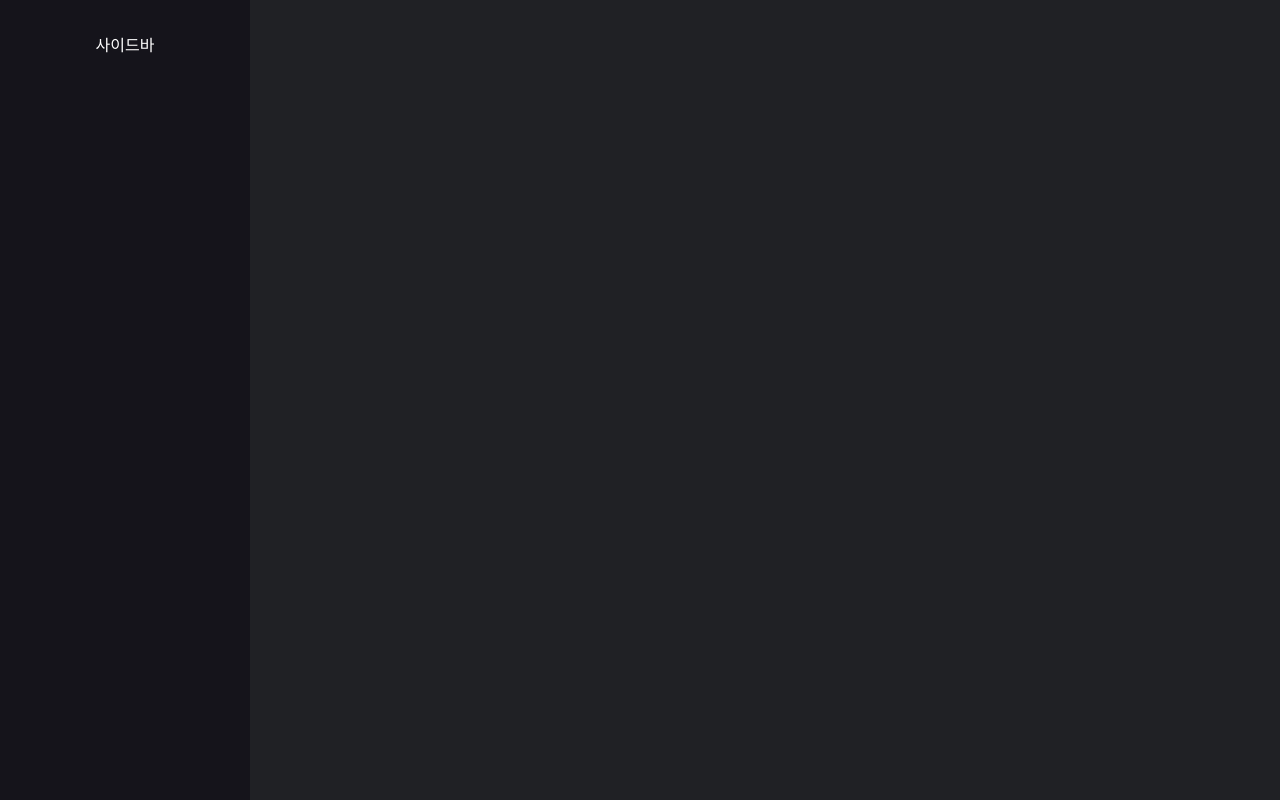
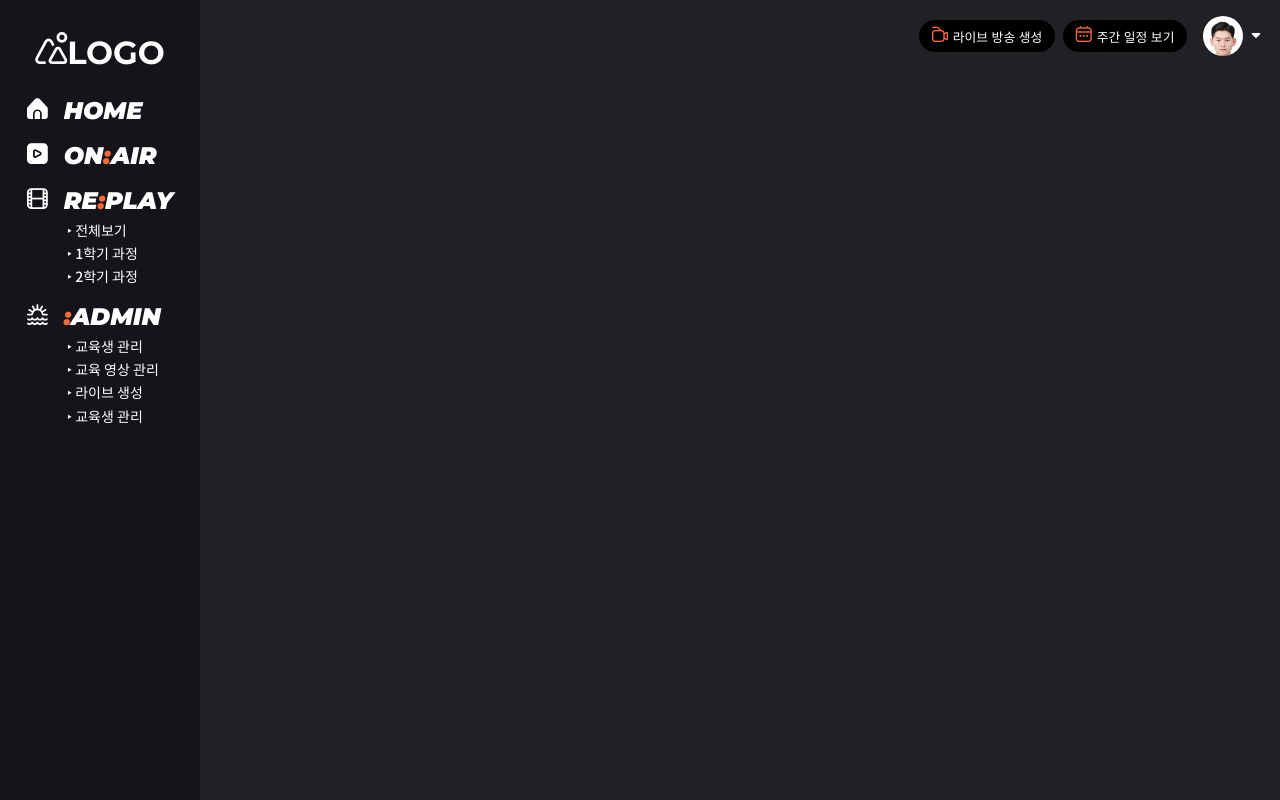
Before and after one commit to juyeon0815/LearnUs, a Vue app in the folder frontend/: page / in a window 1280 px wide. Built offline with nearby package versions, Linux system fonts and the light colour scheme.

Commit message:
[S05P31A306-36] Feat : 사이드바 생성

```diff
--- /dev/null
+++ b/frontend/src/assets/style/_mixin.scss
@@ -0,0 +1,7 @@
+$breakpoint: 576px;
+
+@mixin sm {
+  @media (max-width: #{$breakpoint}) {
+    @content;
+  }
+}
--- a/frontend/src/assets/style/nav.scss
+++ b/frontend/src/assets/style/nav.scss
@@ -1,8 +1,13 @@
 @import "./_color.scss";
+@import "./_mixin.scss";
+
 
 .side-bar {
+  position: fixed;
+  top: 0;
+  left: 0;
   background-color: $dark;
-  width: 250px;
+  width: 200px;
   min-height: 100vh;
   display: flex;
   flex-direction: column;
@@ -13,7 +18,7 @@
   .logo {
     font-family: 'Montserrat', sans-serif;
     font-weight: 700;
-    font-size: 2.5rem;
+    font-size: 2rem;
   }
 
   .menu {
@@ -22,18 +27,23 @@
     gap: 1rem;
     font-family: 'Montserrat', sans-serif;
     font-weight: 900;
-    font-size: 1.8rem;
+    font-size: 1.5rem;
     font-style: italic;
     .menu-item {
+      cursor: pointer;
       i {
-        font-size: 1.5rem;
+        font-size: 1.3rem;
         margin-right: 1rem;
       }
       .category {
+        margin-top: 0.3rem;
+        font-family: 'Noto Sans KR', sans-serif;
+        font-weight: 500;
         padding-left: 2.5rem;
         display: flex;
+        gap: 0.2rem;
         flex-direction: column;
-        font-size: 1rem;
+        font-size: 0.875rem;
         font-style: normal;
       }
     }
@@ -90,7 +100,6 @@
         display: none;
         position: absolute;
         right: 0;
-        // padding: 0.5rem 0;
         background-color: rgba($orange, 0.5);
         border-radius: 5px 0 5px 5px;
         width: 4.5rem;
@@ -124,3 +133,29 @@
     }
   }
 }
+
+@include sm {
+  .side-bar {
+    width: 70px;
+    span {
+      display: none;
+    }
+    .category {
+      display: none;
+    }
+    .menu {
+      align-items: center;
+      .menu-item i {
+        font-size: 1.5rem;
+        margin-left: 1rem !important;
+      }
+    }
+  }
+  .top-bar {
+    .btn-content {
+      span {
+        display: none;
+      }
+    }
+  }
+}
--- a/frontend/src/components/common/SideBar.vue
+++ b/frontend/src/components/common/SideBar.vue
@@ -1,6 +1,42 @@
 <template>
   <div class="side-bar">
-    사이드바
+    <div class="logo">
+      <i class="fi fi-rr-mountains"></i>
+      <span>LOGO</span>
+    </div>
+    <div class="menu">
+      <div
+        class="menu-item"
+        @click="$router.push('/')"
+      >
+        <i class="fi fi-sr-home"></i>
+        <span>HOME</span>
+      </div>
+      <div class="menu-item">
+        <i class="fi fi-sr-play-alt"></i>
+        <span>ON<span class="t-orange">:</span>AIR</span>
+      </div>
+
+      <div class="menu-item">
+        <i class="fi fi-rr-film"></i>
+        <span>RE<span class="t-orange">:</span>PLAY</span>
+        <div class="category">
+          <span>‣ 전체보기</span>
+          <span>‣ 1학기 과정</span>
+          <span>‣ 2학기 과정</span>
+        </div>
+      </div>
+      <div class="menu-item">
+        <i class="fi fi-rr-sunrise"></i>
+        <span><span class="t-orange">:</span>ADMIN</span>
+        <div class="category">
+          <span>‣ 교육생 관리</span>
+          <span>‣ 교육 영상 관리</span>
+          <span>‣ 라이브 생성</span>
+          <span>‣ 교육생 관리</span>
+        </div>
+      </div>
+    </div>
   </div>
 </template>
 
--- a/frontend/src/views/Index.vue
+++ b/frontend/src/views/Index.vue
@@ -1,16 +1,19 @@
 <template>
   <div class="index">
     <SideBar/>
+    <TopBar/>
   </div>
 </template>
 
 <script>
 import SideBar from '@/components/common/SideBar'
+import TopBar from '@/components/common/TopBar'
 
 export default {
   name: 'Index',
   components: {
     SideBar,
+    TopBar,
   }
 }
 </script>
```
